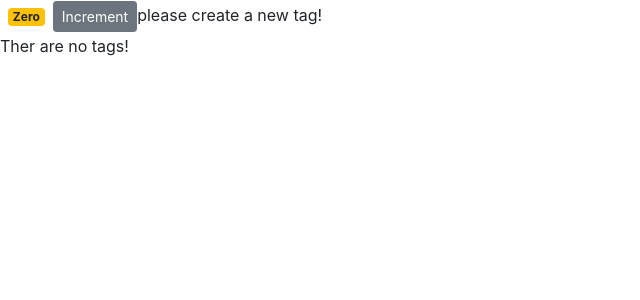
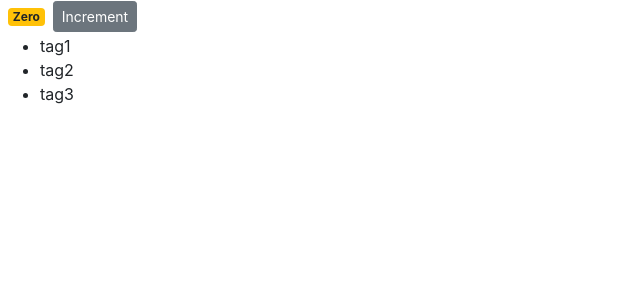
Before and after one commit to ZahraJiryaee/vidly, a React (Create React App) app: page / in a window 1280 px wide. Shown: the top 300 px of the page, without its empty margins (0-640 px from the left). Built offline with nearby package versions, Linux system fonts and the light colour scheme.

Commit message:
3.10. handling events   3.11. binding event handlers

```diff
--- a/src/components/counter.jsx
+++ b/src/components/counter.jsx
@@ -3,18 +3,23 @@ import React, { Component } from 'react';
 class Counter extends Component {
     state = {
         count: 0,
-        tags: []
+        tags: ['tag1', 'tag2', 'tag3']
      }
+
     render() {
 
         return (
             <React.Fragment>
                 <span className={this.getBadgeClasses()}>{this.formatCount()}</span>
-                <button style={this.style} className="btn btn-secondary btn-sm">Increment</button>
+                <button onClick={this.handleIncrement} style={this.style} className="btn btn-secondary btn-sm">Increment</button>
                 {this.state.tags.length === 0 && 'please create a new tag!'}
                 {this.renderTags()}
             </React.Fragment>
          );
+    }
+
+    handleIncrement = () => {
+        console.log("clicked!",this);
     }
 
     renderTags(){
```
